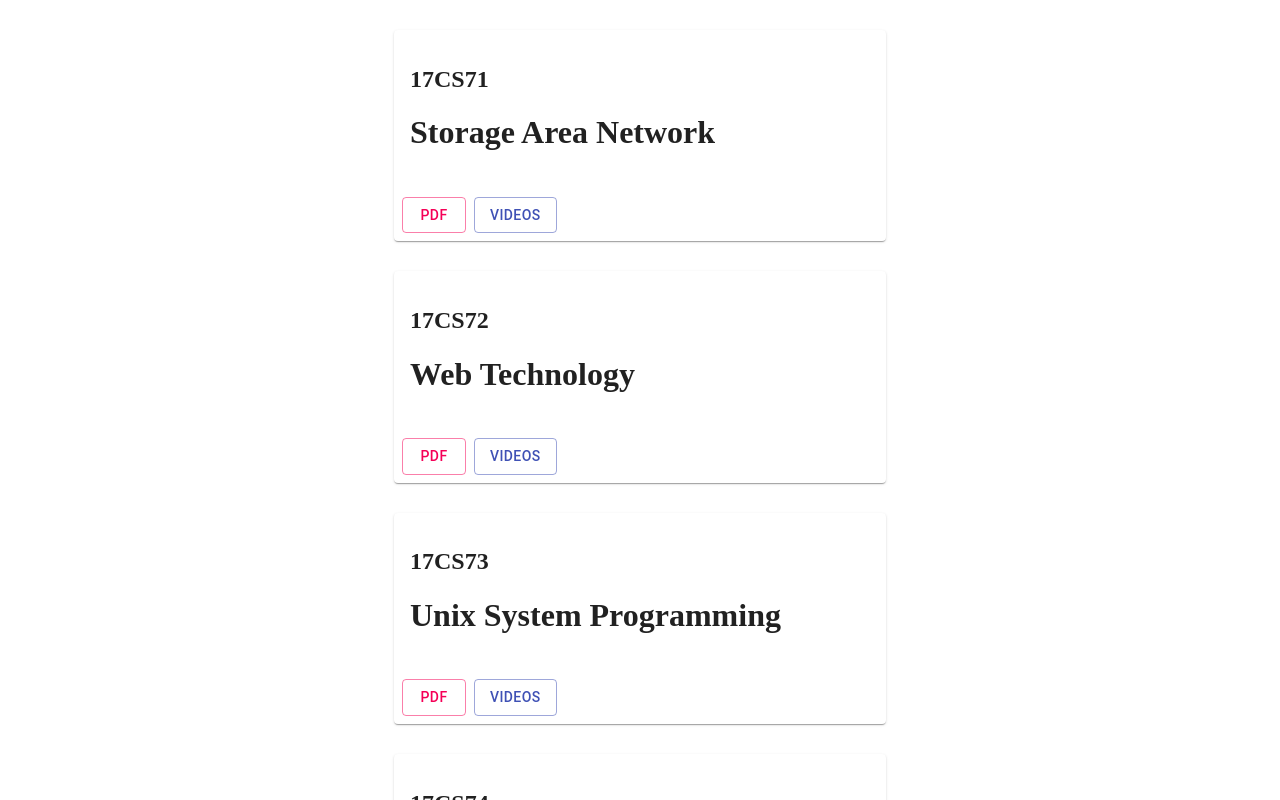
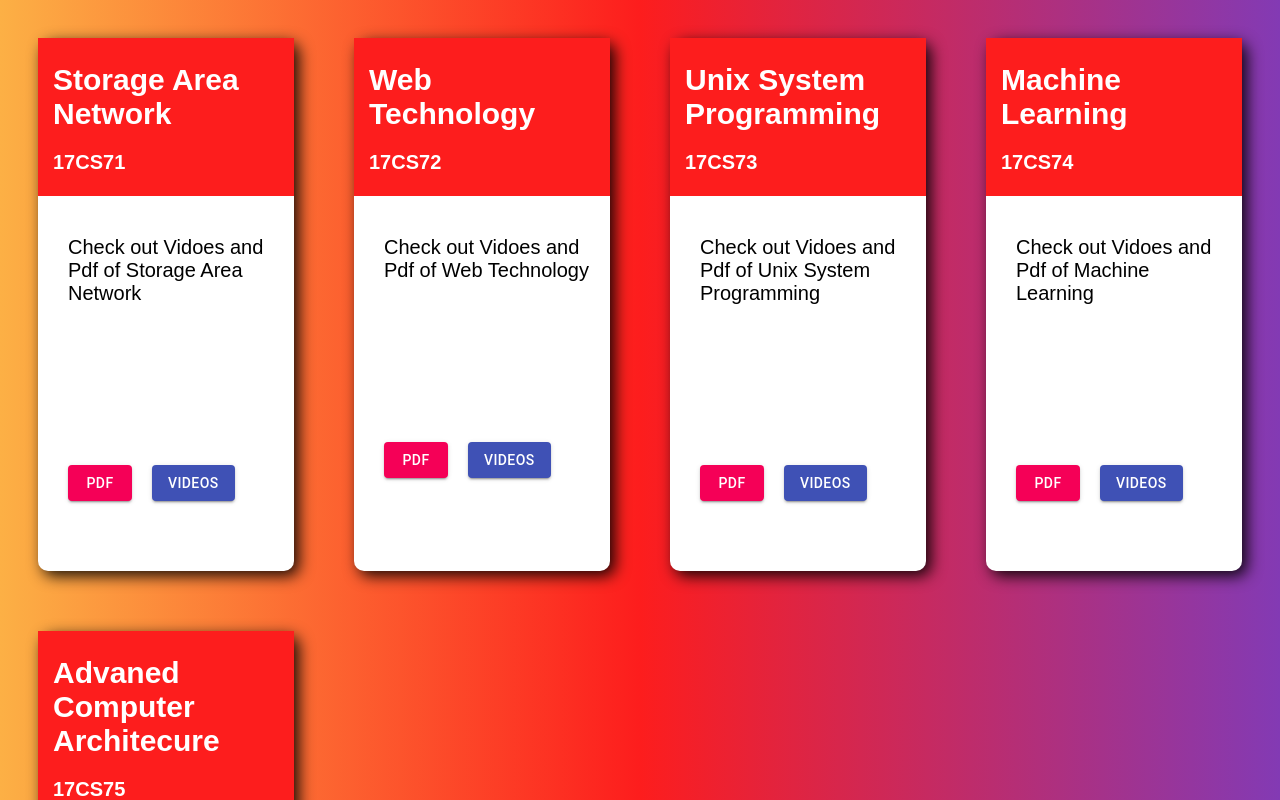
Before and after one commit to jkv27100/class-stream, a React (Create React App) app: page / in a window 1280 px wide. Shown: the top 800 px of the page. Built offline with nearby package versions, Linux system fonts and the light colour scheme.

Commit message:
new home screen

```diff
--- a/public/index.html
+++ b/public/index.html
@@ -26,7 +26,23 @@
     -->
     <title>React App</title>
   </head>
-  <body>
+  <body
+    style="
+      background: #833ab4; /* fallback for old browsers */
+      background: -webkit-linear-gradient(
+        to right,
+        #fcb045,
+        #fd1d1d,
+        #833ab4
+      ); /* Chrome 10-25, Safari 5.1-6 */
+      background: linear-gradient(
+        to right,
+        #fcb045,
+        #fd1d1d,
+        #833ab4
+      ); /* W3C, IE 10+/ Edge, Firefox 16+, Chrome 26+, Opera 12+, Safari 7+ */
+    "
+  >
     <noscript>You need to enable JavaScript to run this app.</noscript>
     <div id="root"></div>
     <!--
--- a/src/component/Home.jsx
+++ b/src/component/Home.jsx
@@ -1,13 +1,14 @@
 import React from "react";
 import SubjectCard from "./SubjectCard";
-import { Container } from "@material-ui/core";
+
+import "./home.css";
 const Home = (props) => {
   return (
-    <Container maxWidth="sm">
+    <div className="container">
       {props.subject.map((sub) => (
         <SubjectCard key={sub.code} subName={sub} />
       ))}
-    </Container>
+    </div>
   );
 };
 
--- a/src/component/Routes.jsx
+++ b/src/component/Routes.jsx
@@ -23,6 +23,7 @@ const Routes = (props) => {
         />
       ))}
       <Route path="/notfound" component={NotFound} />
+
       <Route
         path="/"
         exact
--- a/src/component/SubjectCard.jsx
+++ b/src/component/SubjectCard.jsx
@@ -1,45 +1,41 @@
 import React from "react";
-import { makeStyles } from "@material-ui/core/styles";
-import Card from "@material-ui/core/Card";
-import CardActions from "@material-ui/core/CardActions";
-import CardContent from "@material-ui/core/CardContent";
 import Button from "@material-ui/core/Button";
 import { Link } from "react-router-dom";
-
-const useStyles = makeStyles({
-  root: {
-    margin: 30,
-    display: "block",
-  },
-});
+import "./card.css";
 
 const SubjectCard = (props) => {
-  const classes = useStyles();
   return (
-    <Card className={classes.root}>
-      <CardContent>
+    <div className="cards">
+      <div className="header">
+        <h1>{props.subName.sub}</h1>
         <h2>{props.subName.code}</h2>
-        <h1>{props.subName.sub}</h1>
-      </CardContent>
-      <CardActions>
+      </div>
+      <div className="content">
+        <p>Check out Vidoes and Pdf of {props.subName.sub}</p>
+      </div>
+      <div className="bottom">
+        <div className="btn">
           <Button
-          variant="outlined"
+            variant="contained"
             color="secondary"
             component={Link}
             to={`/${props.subName.code}pdf`}
           >
             Pdf
           </Button>
+        </div>
+        <div className="btn">
           <Button
-          variant="outlined"
+            variant="contained"
             color="primary"
             component={Link}
             to={`/${props.subName.code}videos`}
           >
             Videos
           </Button>
-      </CardActions>
-    </Card>
+        </div>
+      </div>
+    </div>
   );
 };
 export default SubjectCard;
--- /dev/null
+++ b/src/component/card.css
@@ -0,0 +1,41 @@
+.cards {
+  border-radius: 10px;
+  background: white;
+  box-shadow: 5px 5px 15px rgba(0, 0, 0, 0.9);
+  font-family: Arial, Helvetica, sans-serif;
+}
+.cards:hover {
+  transform: scale(1.15);
+  box-shadow: 5px 5px 15px rgba(71, 71, 71, 0.6);
+}
+.cards {
+  transition: 0.5s ease;
+  cursor: pointer;
+  margin: 30px;
+}
+h1 {
+  font-size: 30px;
+  margin-left: 10px;
+}
+h2 {
+  font-size: 20px;
+  margin-left: 10px;
+}
+.header {
+  background: #fd1d1d;
+  color: white;
+  padding: 5px;
+}
+.bottom {
+  padding: 100px 0px 40px 0px;
+  margin: 20px;
+  display: flex;
+}
+.btn {
+  margin: 10px;
+}
+.content {
+  padding: 10px;
+  margin: 10px 10px 0px 20px;
+  font-size: 20px;
+}
--- /dev/null
+++ b/src/component/home.css
@@ -0,0 +1,4 @@
+.container {
+  display: grid;
+  grid-template-columns: repeat(4, 1fr);
+}
```
Lines whose indentation alone changed are shown as unchanged.
